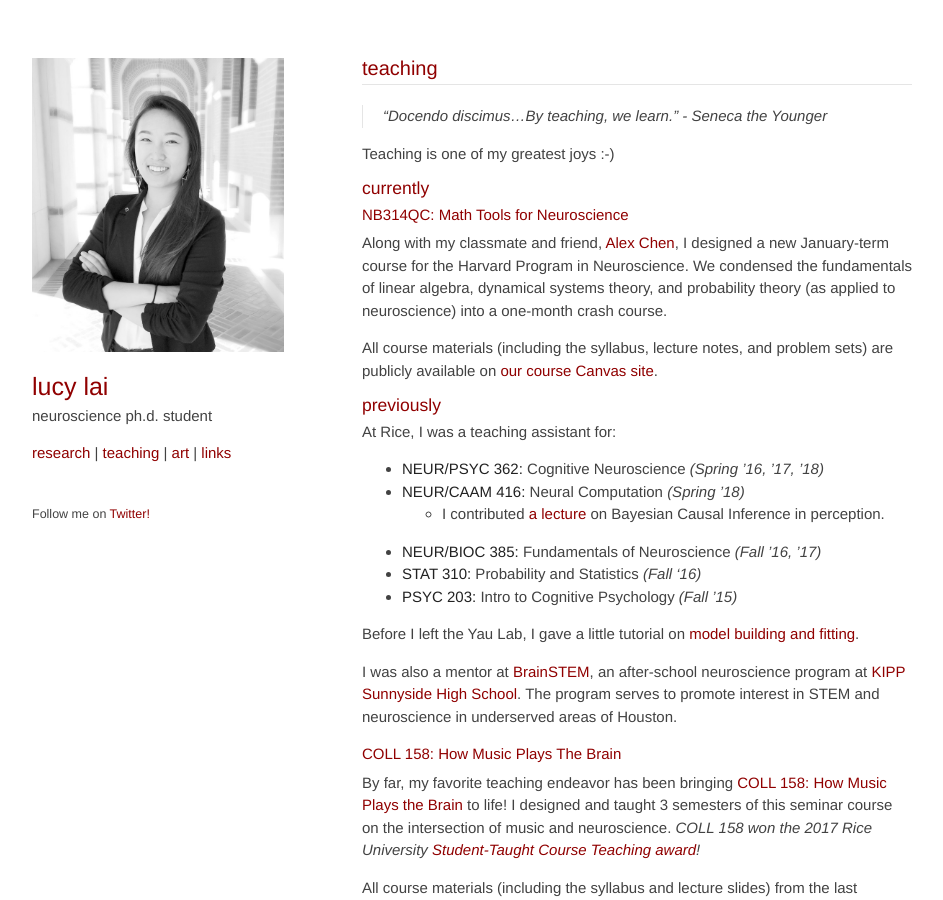
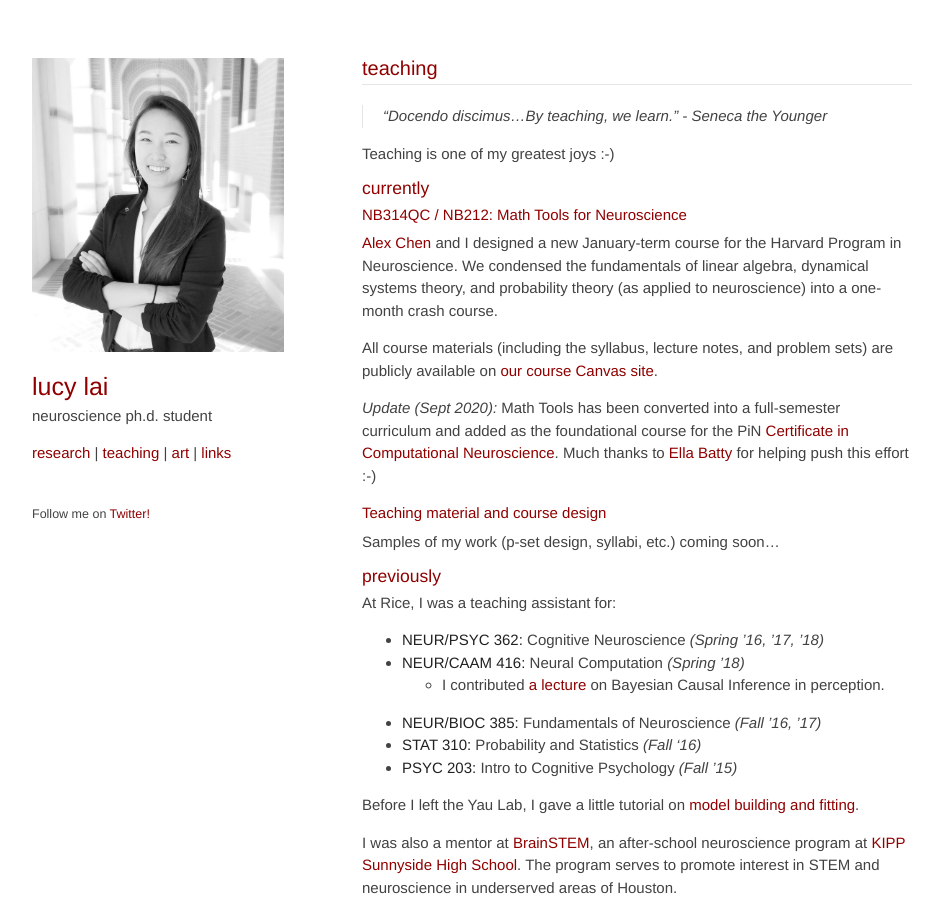
Before and after one commit to lucylai96/lucylai96.github.io, a Jekyll site: the page built from teaching.md, in a window 1280 px wide and 900 px high. Shown: the whole window, without its empty margins (168-1111 px from the left). Built offline with Jekyll 4.4.1, drawn with Linux system fonts in a browser that asks for light colours; our own code applies the rules of GitHub Pages for plain Markdown files.

Commit message:
Update teaching.md

```diff
--- a/teaching.md
+++ b/teaching.md
@@ -7,11 +7,15 @@ Teaching is one of my greatest joys :-)
 
 ### currently
 
-#### NB314QC: Math Tools for Neuroscience
-Along with my classmate and friend, [Alex Chen](https://twitter.com/alexbchen), I designed a new January-term course for the Harvard Program in Neuroscience. We condensed the fundamentals of linear algebra, dynamical systems theory, and probability theory (as applied to neuroscience) into a one-month crash course.
+#### NB314QC / NB212: Math Tools for Neuroscience
+[Alex Chen](https://twitter.com/alexbchen) and I designed a new January-term course for the Harvard Program in Neuroscience. We condensed the fundamentals of linear algebra, dynamical systems theory, and probability theory (as applied to neuroscience) into a one-month crash course.
 
 All course materials (including the syllabus, lecture notes, and problem sets) are publicly available on [our course Canvas site](https://canvas.harvard.edu/courses/71556).
 
+_Update (Sept 2020):_ Math Tools has been converted into a full-semester curriculum and added as the foundational course for the PiN [Certificate in Computational Neuroscience](https://www.hms.harvard.edu/dms/neuroscience/curriculum/certificate.html). Much thanks to [Ella Batty](https://ebatty.github.io/) for helping push this effort :-)
+
+#### Teaching material and course design
+Samples of my work (p-set design, syllabi, etc.) coming soon...
 
 ### previously
 At Rice, I was a teaching assistant for:
```
